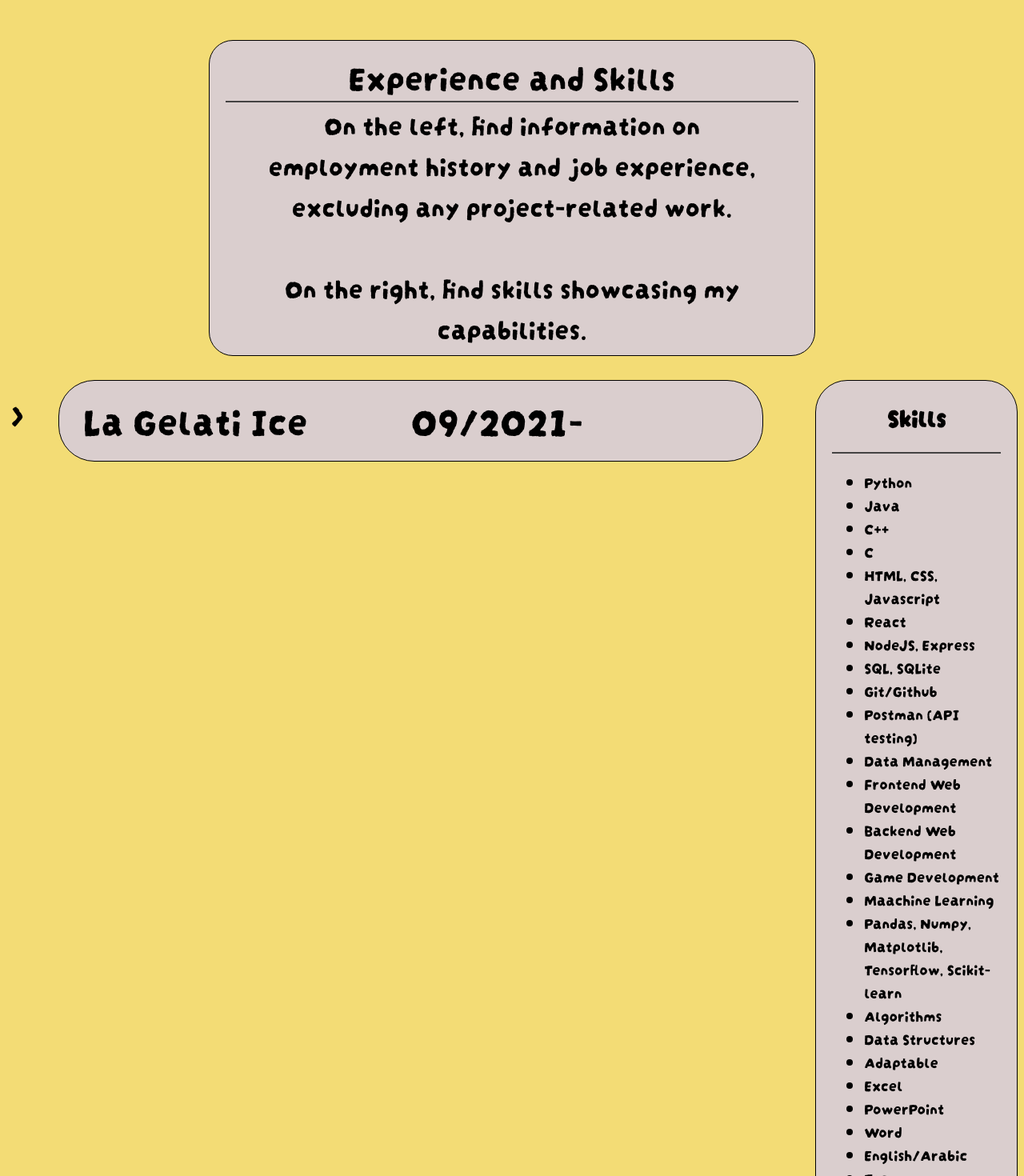
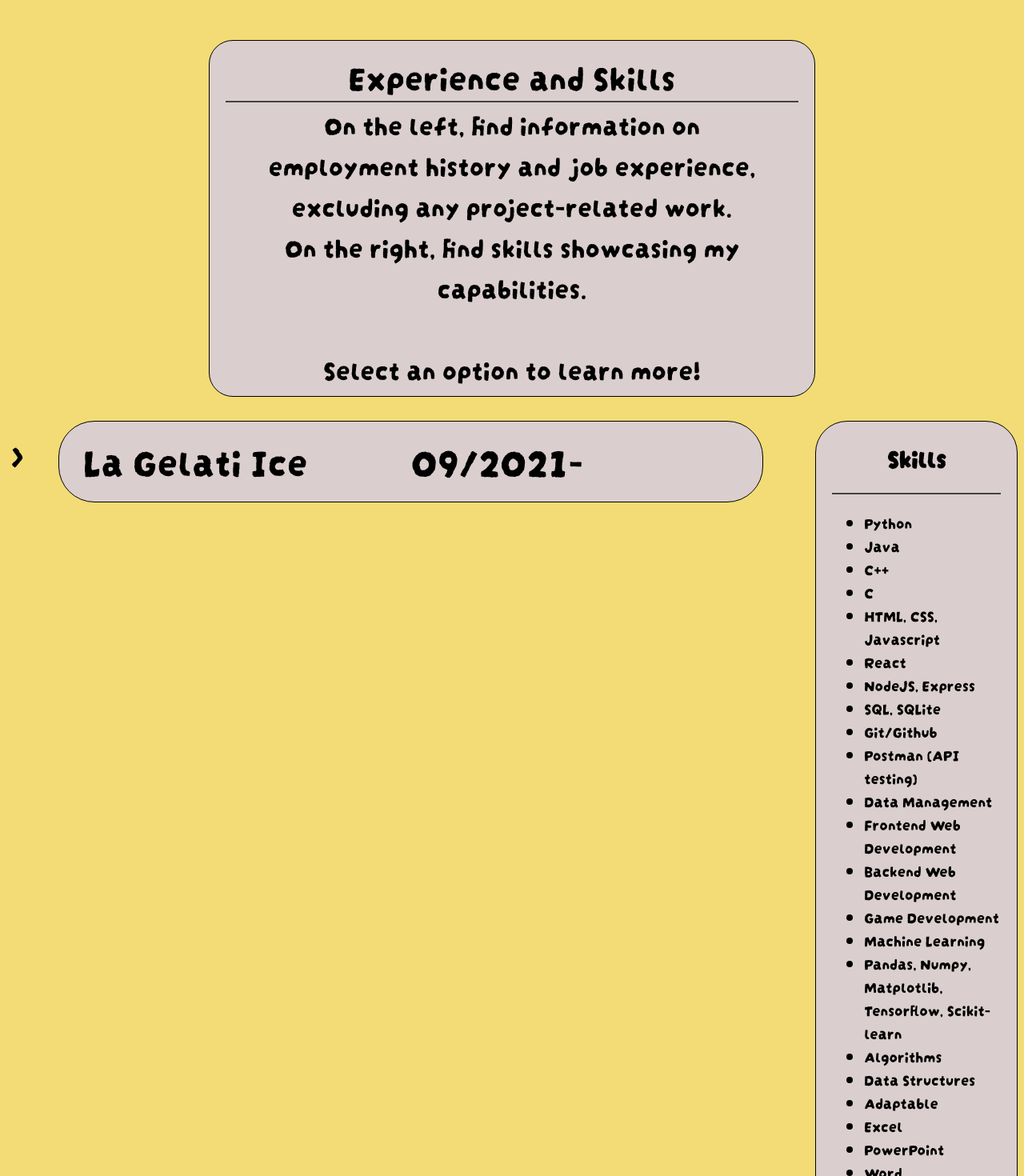
Before and after one commit to saleh-programs/Personal_Website, a React (Vite) app: page /experience in a window 1280 px wide. Shown: the part 100-1570 px from the top of the page at 80% size. Built offline with nearby package versions, Linux system fonts and the light colour scheme.

Commit message:
Added prompts and github repos

```diff
--- a/src/components/Bar.jsx
+++ b/src/components/Bar.jsx
@@ -118,7 +118,8 @@ function InnerContent(props){
               <h2 >Description</h2>
               Get reminders to service your vehicle and keep track of what needs maintenance!
               <br/><br/>
-              Gained skills in backend and frontend development, along with REST APIs and databases.
+              Gained skills in backend and frontend development, along with REST APIs and databases.<br/>
+              <a href="https://github.com/saleh-programs/Car_Maintenance.git" target='_blank'>Github Repo</a>
             </div>
             <div className='concepts'>
               <h2>Concepts & Technologies</h2>
@@ -128,7 +129,6 @@ function InnerContent(props){
                 <li>User database (SQLite)</li>
                 <li>Frontend (React)</li>
                 <li>Backend (NodeJS/Express)</li>
-                <li>More soon...</li>
               </ul>
               </div>
           </div>
@@ -150,7 +150,8 @@ function InnerContent(props){
               <h2>Description</h2>
               A Hollow Knight inspired game made in Pygame with custom animations! The player can slash, shoot, and swing faced against enemies with unique logic!
               <br/><br/>
-              Gained skills navigating a large project and working with more complex solutions.
+              Gained skills navigating a large project and working with more complex solutions.<br/>
+              <a href="https://github.com/saleh-programs/Platformer_Game.git" target='_blank'>Github Repo</a>
             </div>
             <div className='concepts'>
               <h2>Concepts & Technologies</h2>
@@ -183,9 +184,10 @@ function InnerContent(props){
           <div className='rowcontainer'>
             <div className='description'>
               <h2>Description</h2>
-              Used 2 machine learning models (ANN and Decision Tree) to analyze trends in individual CPI sectors (gasoline, food, energy, etc.) and predict if overall inflation will rise. The F1 scores for both models are provided.<br/><br/>
+              Used 2 machine learning models (ANN and Decision Tree) to analyze trends in individual CPI sectors (gasoline, food, energy, etc.) and predict if overall inflation will rise. The F1 scores (performance scores) for both models are provided.<br/><br/>
               ANN model: 92% <br/>
-              Decision Tree Model: 80%
+              Decision Tree Model: 80%<br/>
+              <a href="https://github.com/saleh-programs/Inflation_Predictor.git" target='_blank'>Github Repo</a>
             </div>
             <div className='concepts'>
               <h2>Concepts & Technologies</h2>
--- a/src/pages/Education.jsx
+++ b/src/pages/Education.jsx
@@ -15,7 +15,9 @@ function Education(){
         <hr className='hz-separator'>
         </hr>
         <div className='educationintro-info'>
-          A brief breakdown of education and academic achievements that I am proud to have received.
+          A brief breakdown of education and academic achievements that I am proud to have received.<br/><br/>
+          Select an option to learn more!
+
         </div>
       </div>
       <Bar id='fordson' name="Fordson High School" date="09/2018 - 04/2022"/>
--- a/src/pages/Experience.jsx
+++ b/src/pages/Experience.jsx
@@ -14,8 +14,9 @@ function Experience(){
       </div>
       <div className='experienceintro-info'>
         On the left, find information on employment history and job experience, excluding any project-related work.  {/*as well as experience I have working in teams for various projects.*/}
-        <br/><br/>
-        On the right, find skills showcasing my capabilities.
+        <br/>
+        On the right, find skills showcasing my capabilities.<br/><br/>
+        Select an option to learn more!
 
       </div>
     </div>
@@ -42,7 +43,7 @@ function Experience(){
               <li>Frontend Web Development</li>
               <li>Backend Web Development</li>
               <li>Game Development</li>
-              <li>Maachine Learning</li>
+              <li>Machine Learning</li>
               <li>Pandas, Numpy, Matplotlib, Tensorflow, Scikit-learn</li>
               <li>Algorithms</li>
               <li>Data Structures</li>
@@ -50,10 +51,10 @@ function Experience(){
               <li>Excel</li>
               <li>PowerPoint</li>
               <li>Word</li>
-              <li>English/Arabic</li>
               <li>Team Collaboration</li>
               <li>Team Leadership</li>
               <li>Customer Support</li>
+              <li>English/Arabic</li>
             </ul>
           </div>
         </div>
--- a/src/pages/Projects.jsx
+++ b/src/pages/Projects.jsx
@@ -14,7 +14,8 @@ function Projects(){
         <hr className='hz-separator'>
         </hr>
         <div className='projectsintro-info'>
-          This page provides a general breakdown of various personal projects I've worked on. A description and list of involved concepts is provided.
+          This page provides a general breakdown of various personal projects I've worked on. A description and list of involved concepts is provided.<br/><br/>
+          Select an option to learn more!
         </div>
       </div>
       <Bar name='Car Maintenance App' id= 'carmaintenance'/>
```
